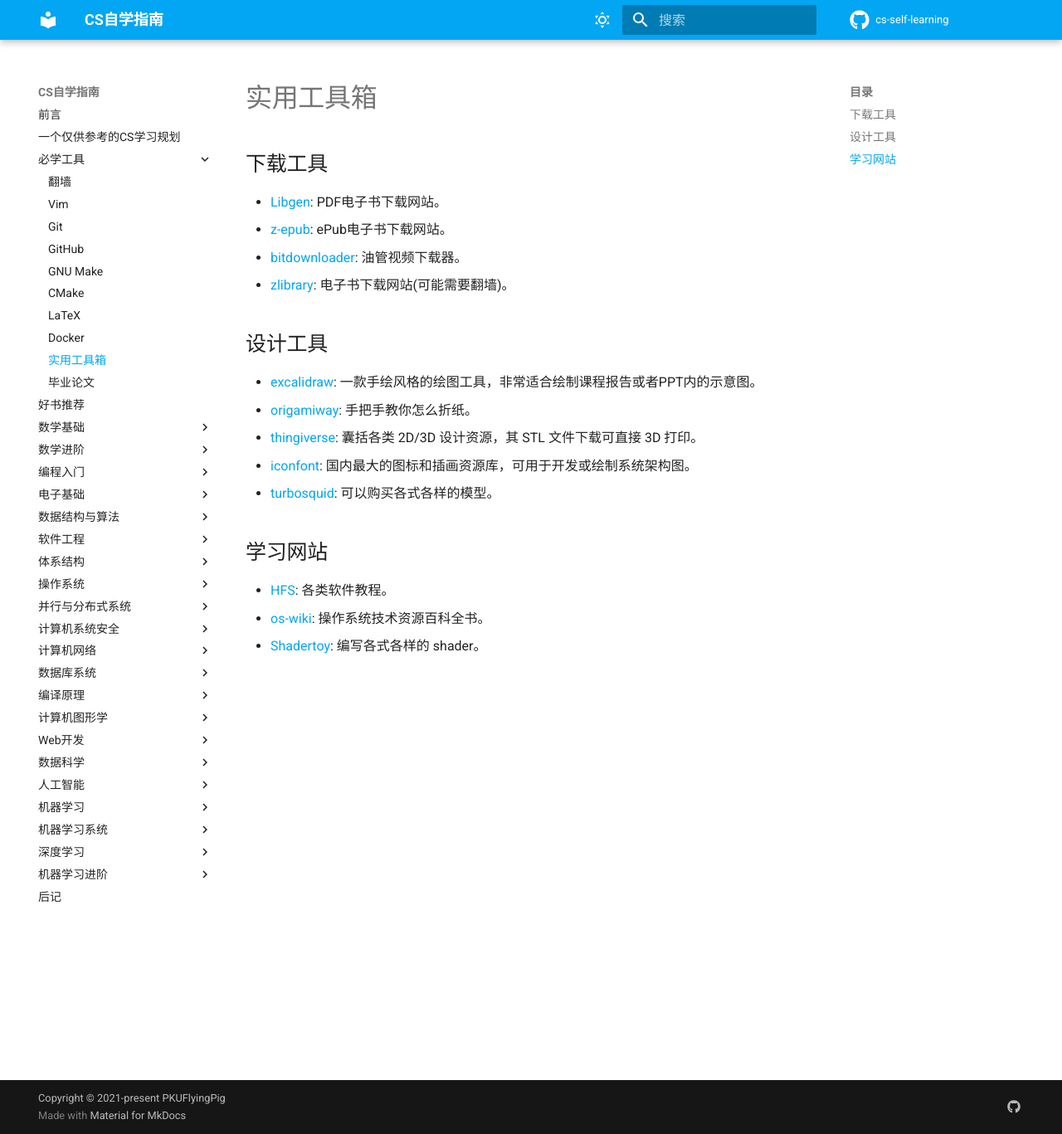
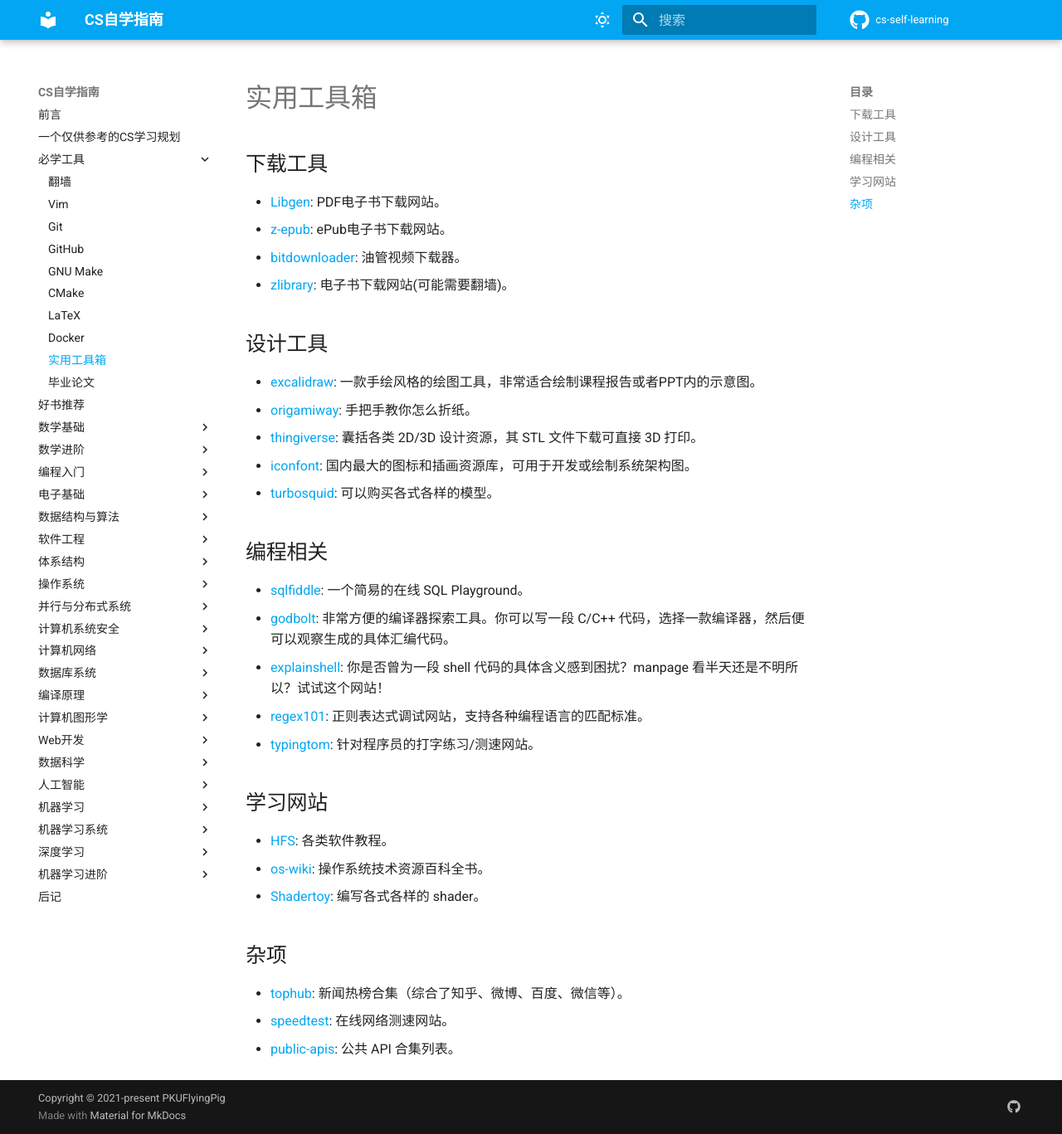
Before and after one commit to PKUFlyingPig/cs-self-learning, an MkDocs documentation site: the page built from docs/必学工具/tools.md, in a window 1280 px wide and 1367 px high. Shown: the whole window at 83% size. Built offline with MkDocs 1.6.1 and Material for MkDocs 9.7.7, drawn with Linux system fonts in a browser that asks for light colours; comment, search, counter and statistics services are not loaded.

Commit message:
[TOOLS]: Add new tools for programmers

```diff
--- a/docs/必学工具/tools.md
+++ b/docs/必学工具/tools.md
@@ -15,8 +15,22 @@
 - [iconfont](https://www.iconfont.cn/): 国内最大的图标和插画资源库，可用于开发或绘制系统架构图。
 - [turbosquid](https://www.turbosquid.com/): 可以购买各式各样的模型。
 
+## 编程相关
+
+- [sqlfiddle](http://www.sqlfiddle.com/): 一个简易的在线 SQL Playground。
+- [godbolt](https://godbolt.org/): 非常方便的编译器探索工具。你可以写一段 C/C++ 代码，选择一款编译器，然后便可以观察生成的具体汇编代码。
+- [explainshell](https://explainshell.com/): 你是否曾为一段 shell 代码的具体含义感到困扰？manpage 看半天还是不明所以？试试这个网站！
+- [regex101](https://regex101.com/): 正则表达式调试网站，支持各种编程语言的匹配标准。
+- [typingtom](https://www.typingtom.com/lessons): 针对程序员的打字练习/测速网站。
+
 ## 学习网站
 
 - [HFS](https://hepsoftwarefoundation.org/training/curriculum.html): 各类软件教程。
 - [os-wiki](https://wiki.osdev.org/Main_Page): 操作系统技术资源百科全书。
 - [Shadertoy](https://www.shadertoy.com/): 编写各式各样的 shader。
+
+## 杂项
+
+- [tophub](https://tophub.today/): 新闻热榜合集（综合了知乎、微博、百度、微信等）。
+- [speedtest](https://www.speedtest.net/zh-Hans): 在线网络测速网站。
+- [public-apis](https://github.com/public-apis/public-apis): 公共 API 合集列表。
```
